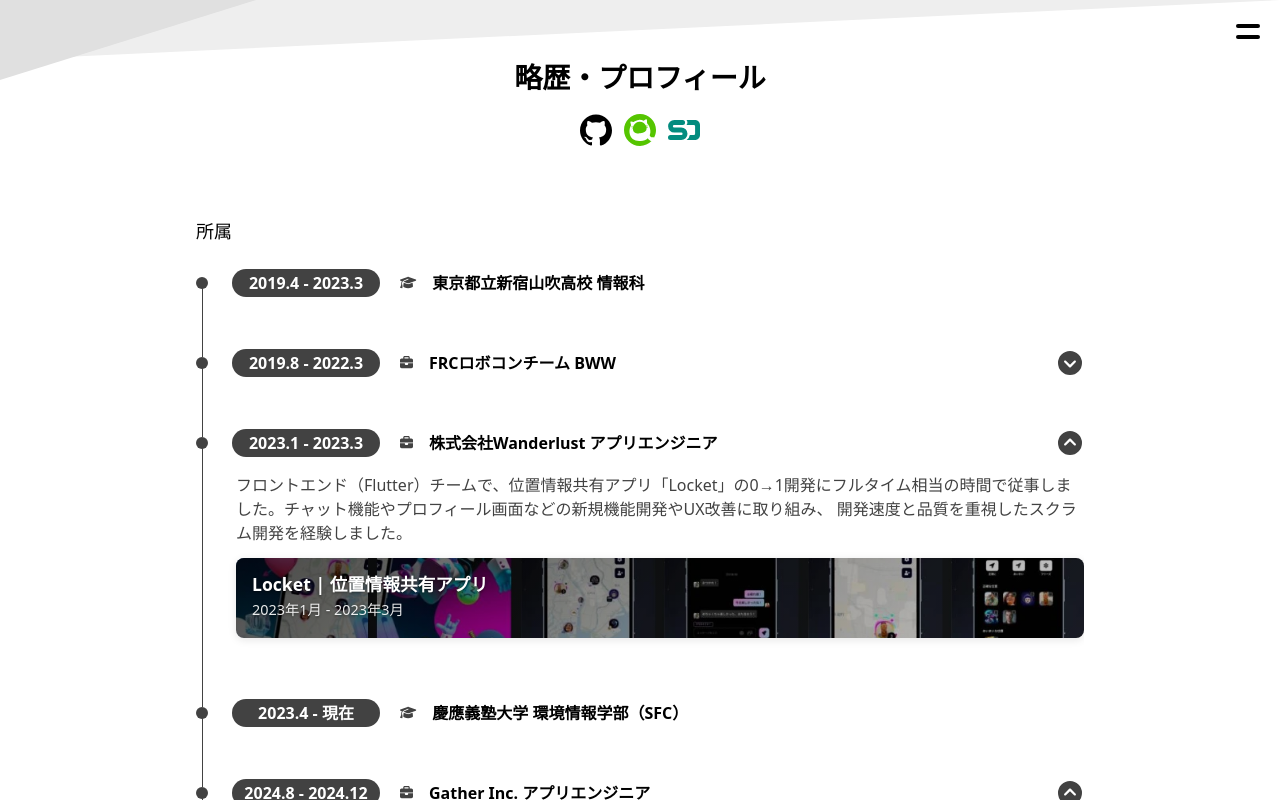
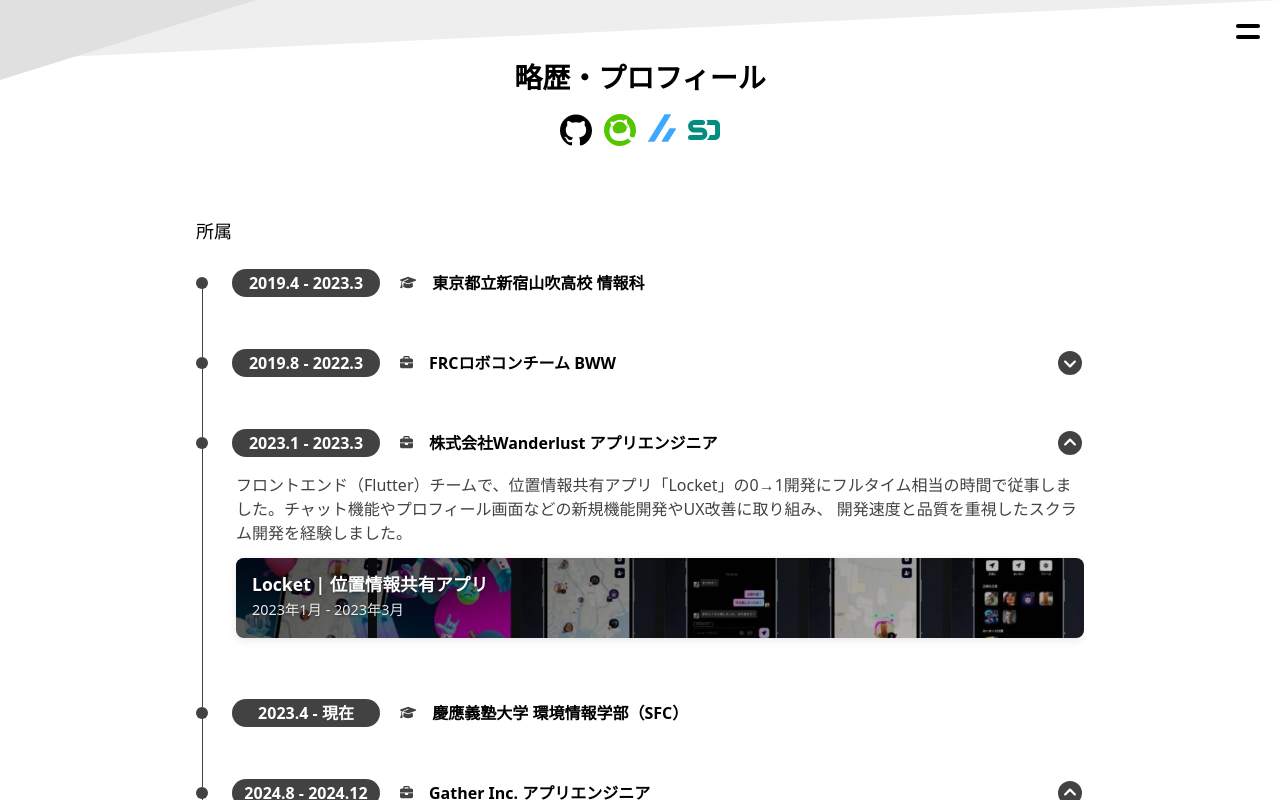
Before and after one commit to sakusaku3939/my-page, a Next.js app: page /profile in a window 1280 px wide. Shown: the top 800 px of the page. Built offline with nearby package versions, Linux system fonts and the light colour scheme; no server answers; a web font is replaced by a local one.

Commit message:
Add Zenn icon to SnsList

```diff
--- a/src/components/molecule/SnsList/SnsList.module.css
+++ b/src/components/molecule/SnsList/SnsList.module.css
@@ -27,6 +27,12 @@
 
 .qiita {
     color: #55C500;
+}
+
+.zenn {
+    color: #3EA8FF;
+    width: 28px;
+    height: 28px;
 }
 
 .speakerDeck {
--- a/src/components/molecule/SnsList/SnsList.tsx
+++ b/src/components/molecule/SnsList/SnsList.tsx
@@ -1,5 +1,5 @@
 import sns from "@/components/molecule/SnsList/SnsList.module.css";
-import { siGithub, siQiita, siSpeakerdeck } from "simple-icons";
+import { siGithub, siQiita, siSpeakerdeck, siZenn } from "simple-icons";
 import { ReactNode } from "react";
 
 const SnsList = () => {
@@ -14,6 +14,11 @@ const SnsList = () => {
         <SnsButton title={"Qiita"} style={sns.qiita} href={"https://qiita.com/sakusaku3939"}>
           <svg role="img" viewBox="0 0 24 24" xmlns="http://www.w3.org/2000/svg" fill="currentColor">
             <path d={siQiita.path} />
+          </svg>
+        </SnsButton>
+        <SnsButton title={"Zenn"} style={sns.zenn} href={"https://zenn.dev/aokiti"}>
+          <svg role="img" viewBox="0 0 24 24" xmlns="http://www.w3.org/2000/svg" fill="currentColor">
+            <path d={siZenn.path} />
           </svg>
         </SnsButton>
         <SnsButton title={"Speaker Deck"} style={sns.speakerDeck} href={"https://speakerdeck.com/sakusaku3939"}>
```
